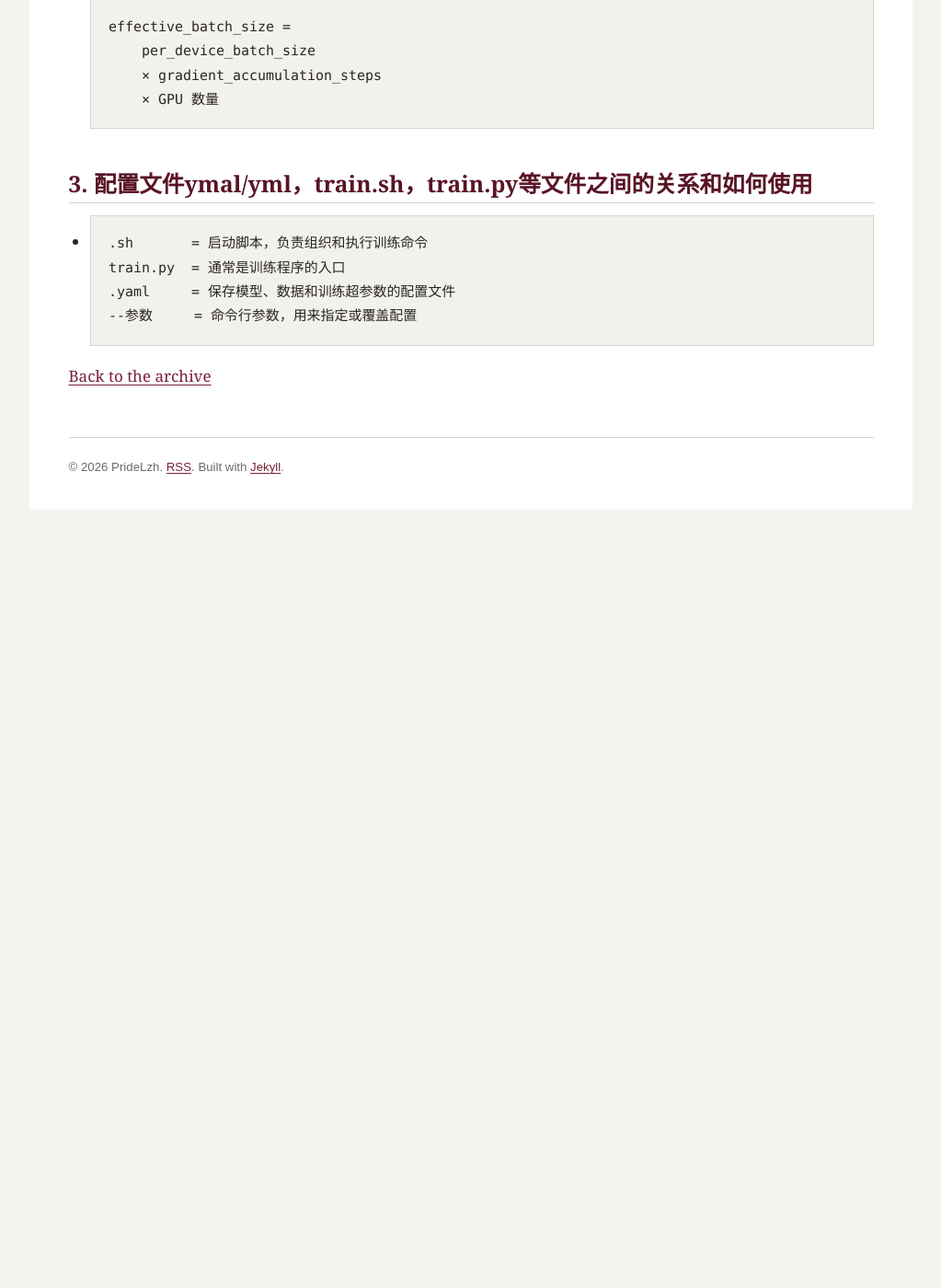
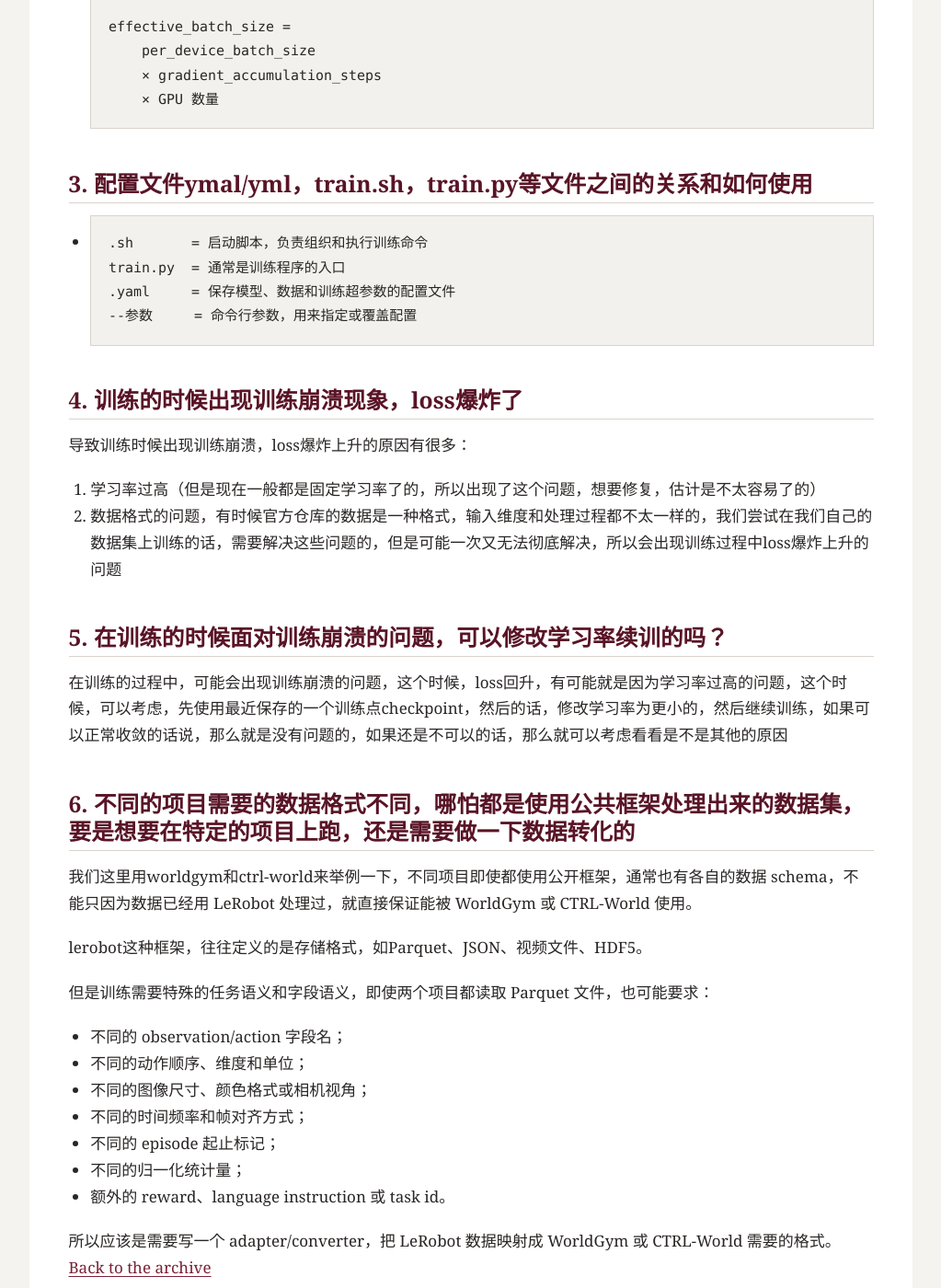
Before and after one commit to pridelzh/pridelzh.github.io, a Jekyll site: the page built from _posts/2026-10-21-daily-record.md, in a window 1280 px wide and 1400 px high, scrolled down 771 px. Shown: the whole window at 92% size, without its empty margins (128-1151 px from the left). Built offline with Jekyll 4.4.1, drawn with Linux system fonts in a browser that asks for light colours; before the commit the page ends 1359 px from its top, so only the background shows below that.

Commit message:
update 2026-10-21-daily-record.md on 26/10/22

````diff
--- a/_posts/2026-10-21-daily-record.md
+++ b/_posts/2026-10-21-daily-record.md
@@ -33,3 +33,32 @@ excerpt: "For my daily record, I will write down the things I learned today."
   .yaml     = 保存模型、数据和训练超参数的配置文件
   --参数     = 命令行参数，用来指定或覆盖配置
   ```
+
+## 4. 训练的时候出现训练崩溃现象，loss爆炸了
+
+导致训练时候出现训练崩溃，loss爆炸上升的原因有很多：
+
+1. 学习率过高（但是现在一般都是固定学习率了的，所以出现了这个问题，想要修复，估计是不太容易了的）
+2. 数据格式的问题，有时候官方仓库的数据是一种格式，输入维度和处理过程都不太一样的，我们尝试在我们自己的数据集上训练的话，需要解决这些问题的，但是可能一次又无法彻底解决，所以会出现训练过程中loss爆炸上升的问题
+
+## 5. 在训练的时候面对训练崩溃的问题，可以修改学习率续训的吗？
+
+在训练的过程中，可能会出现训练崩溃的问题，这个时候，loss回升，有可能就是因为学习率过高的问题，这个时候，可以考虑，先使用最近保存的一个训练点checkpoint，然后的话，修改学习率为更小的，然后继续训练，如果可以正常收敛的话说，那么就是没有问题的，如果还是不可以的话，那么就可以考虑看看是不是其他的原因
+
+## 6. 不同的项目需要的数据格式不同，哪怕都是使用公共框架处理出来的数据集，要是想要在特定的项目上跑，还是需要做一下数据转化的
+
+我们这里用worldgym和ctrl-world来举例一下，不同项目即使都使用公开框架，通常也有各自的数据 schema，不能只因为数据已经用 LeRobot 处理过，就直接保证能被 WorldGym 或 CTRL-World 使用。
+
+lerobot这种框架，往往定义的是存储格式，如Parquet、JSON、视频文件、HDF5。
+
+但是训练需要特殊的任务语义和字段语义，即使两个项目都读取 Parquet 文件，也可能要求：
+
+* 不同的 observation/action 字段名；
+* 不同的动作顺序、维度和单位；
+* 不同的图像尺寸、颜色格式或相机视角；
+* 不同的时间频率和帧对齐方式；
+* 不同的 episode 起止标记；
+* 不同的归一化统计量；
+* 额外的 reward、language instruction 或 task id。
+
+所以应该是需要写一个 adapter/converter，把 LeRobot 数据映射成 WorldGym 或 CTRL-World 需要的格式。
````
